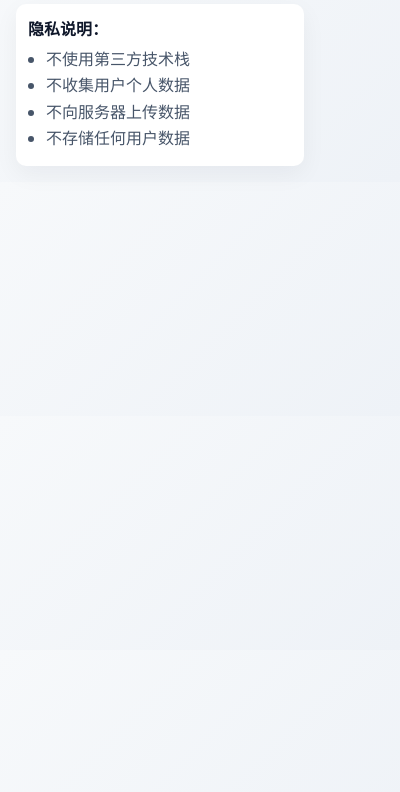
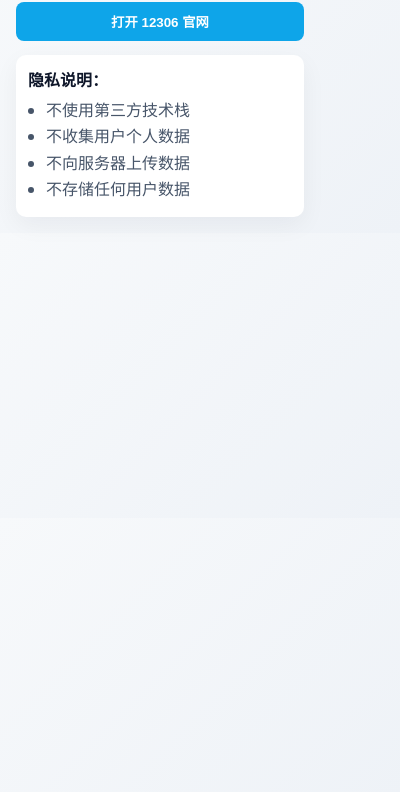
Before and after one commit to galaxy-sea/12306-seat-viewer, a browser extension: page popup.html in a window 400 px wide. Shown: the part 52-844 px from the top of the page. Drawn offline with Linux system fonts and the light colour scheme.

Commit message:
popup 增加主页链接

```diff
--- a/popup.html
+++ b/popup.html
@@ -11,6 +11,10 @@
     <div class="title">12306 车次座位查看</div>
   </header>
 
+  <section class="actions">
+    <button id="go12306" type="button">打开 12306 官网</button>
+  </section>
+
   <section class="tips">
     <div class="tip-title">隐私说明：</div>
     <ul>
@@ -20,5 +24,7 @@
       <li>不存储任何用户数据</li>
     </ul>
   </section>
+
+  <script src="scripts/popup.js"></script>
 </body>
 </html>
--- /dev/null
+++ b/scripts/popup.js
@@ -0,0 +1,8 @@
+(() => {
+  const api = typeof browser !== "undefined" ? browser : chrome;
+  const go12306 = document.getElementById("go12306");
+
+  go12306?.addEventListener("click", () => {
+    api.tabs.create({ url: "https://www.12306.cn/" });
+  });
+})();
--- a/styles/popup.css
+++ b/styles/popup.css
@@ -21,6 +21,31 @@ header {
 .title {
   font-size: 18px;
   font-weight: 700;
+}
+
+.actions {
+  margin: 12px 0;
+}
+
+.actions button {
+  width: 100%;
+  padding: 10px;
+  border: none;
+  border-radius: 8px;
+  background: #0ea5e9;
+  color: #fff;
+  font-weight: 600;
+  cursor: pointer;
+  transition: transform 120ms ease, box-shadow 120ms ease, background 120ms ease;
+}
+
+.actions button:hover {
+  background: #0284c7;
+}
+
+.actions button:active {
+  transform: translateY(1px);
+  box-shadow: inset 0 2px 4px rgba(0, 0, 0, 0.2);
 }
 
 .tag {
```
Also changed, not shown: 1 other file.
